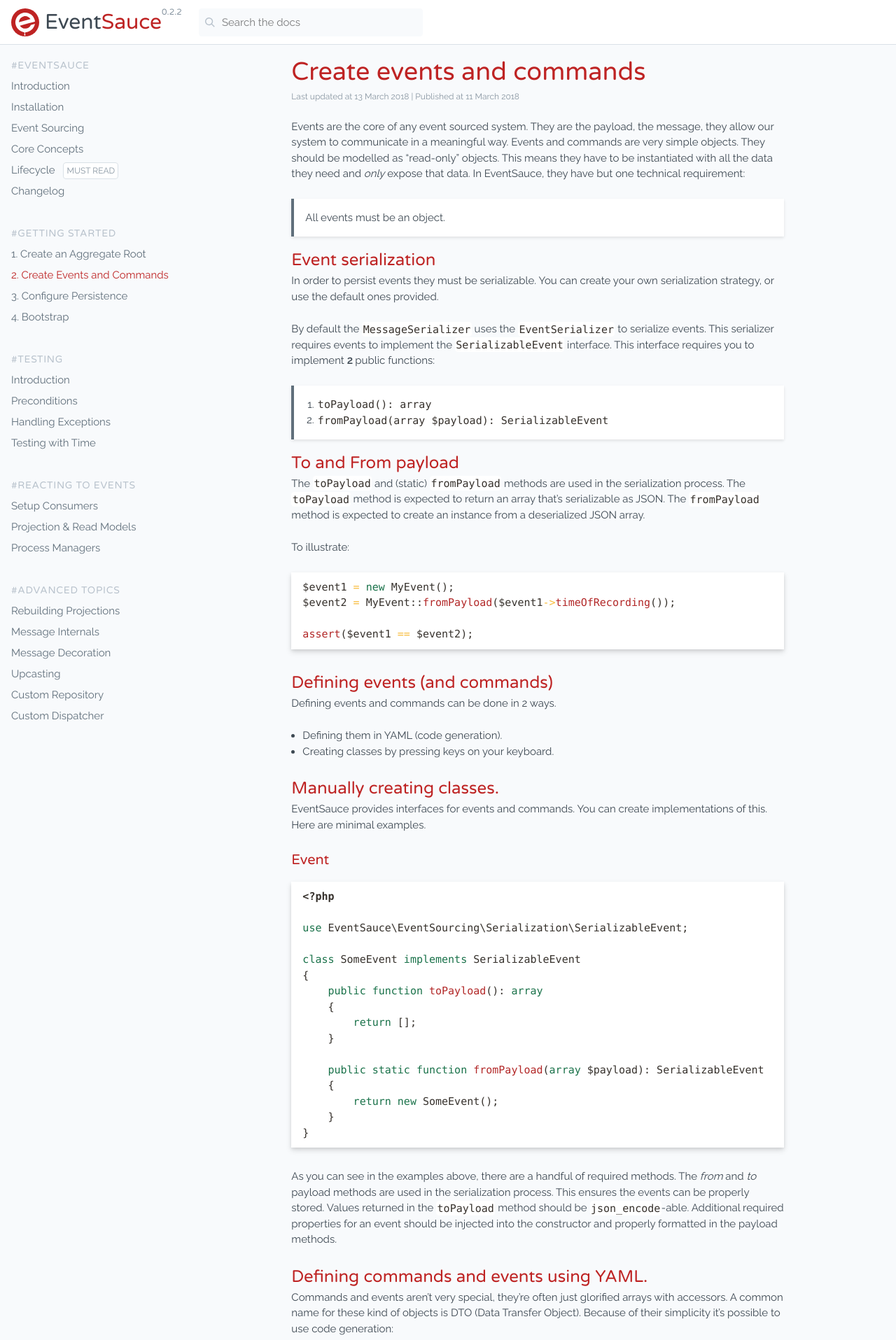
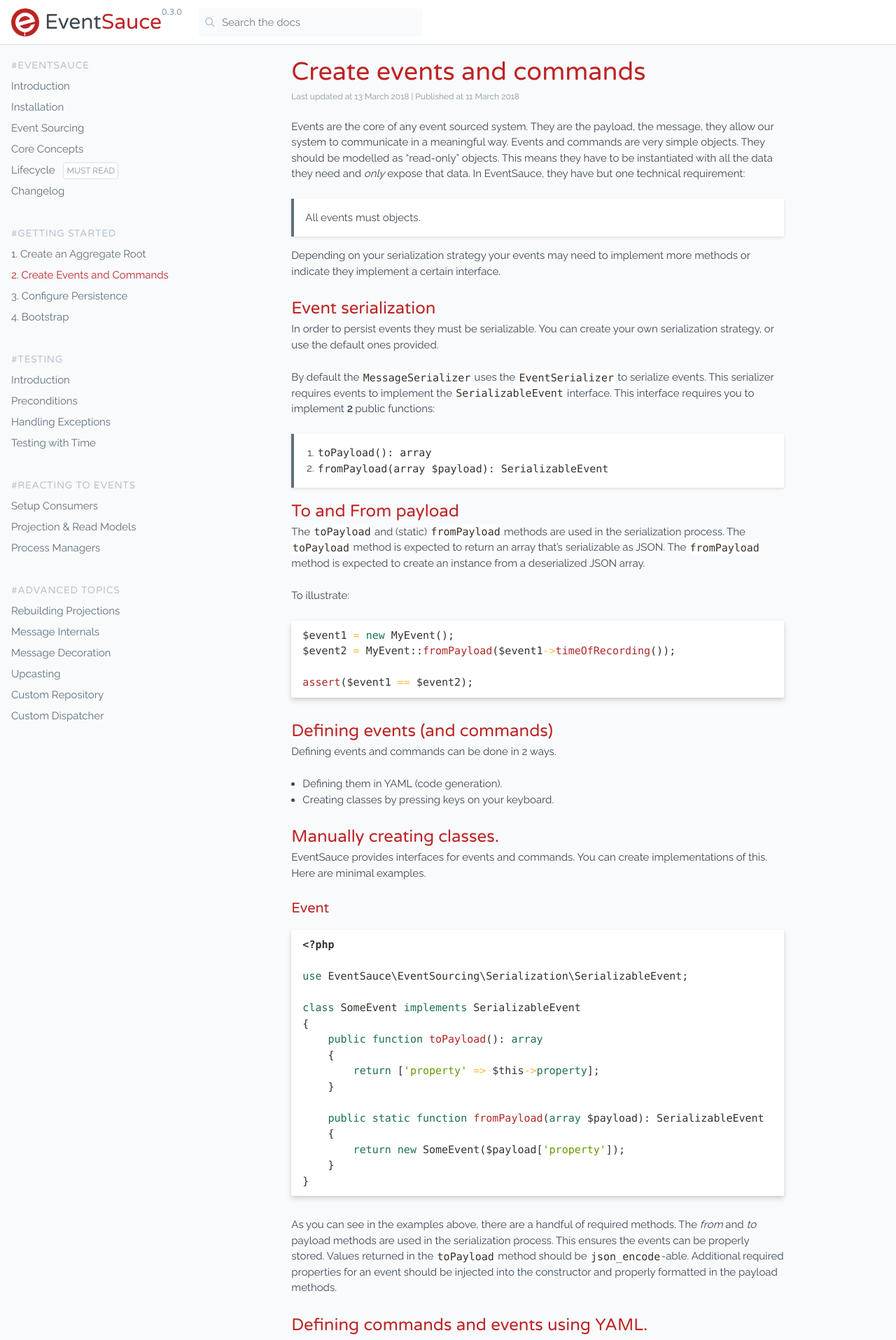
Before and after one commit to EventSaucePHP/EventSauce, a Jekyll site: the page built from docs/docs/getting-started/2-create-events-and-commands.md, in a window 1280 px wide. Shown: the top 1915 px of the page at 70% size. Built offline with Jekyll 4.4.1, drawn with Linux system fonts in a browser that asks for light colours; comment, search, counter and statistics services are not loaded.

Commit message:
Added more notes about event creation, updated version

````diff
--- a/docs/_data/project.yml
+++ b/docs/_data/project.yml
@@ -1,4 +1,4 @@
 title: "EventSauce"
 tagline: "No-nonsense event sourcing for PHP"
 description: "Event sourcing for PHP with easy test tooling."
-version: 0.2.2
+version: 0.3.0
--- a/docs/docs/getting-started/2-create-events-and-commands.md
+++ b/docs/docs/getting-started/2-create-events-and-commands.md
@@ -12,7 +12,10 @@ as "read-only" objects. This means they have to be instantiated with
 all the data they need and _only_ expose that data. In EventSauce,
 they have but one technical requirement:
 
-> All events must be an object.
+> All events must objects.
+
+Depending on your serialization strategy your events may need to implement
+more methods or indicate they implement a certain interface.
 
 ## Event serialization
 
@@ -65,12 +68,12 @@ class SomeEvent implements SerializableEvent
 {
     public function toPayload(): array
     {
-        return [];
+        return ['property' => $this->property];
     }
 
     public static function fromPayload(array $payload): SerializableEvent
     {
-        return new SomeEvent();
+        return new SomeEvent($payload['property']);
     }
 }
 ```
````
Also changed, not shown: other parts of docs/docs/getting-started/2-create-events-and-commands.md (+1 -1 lines).
